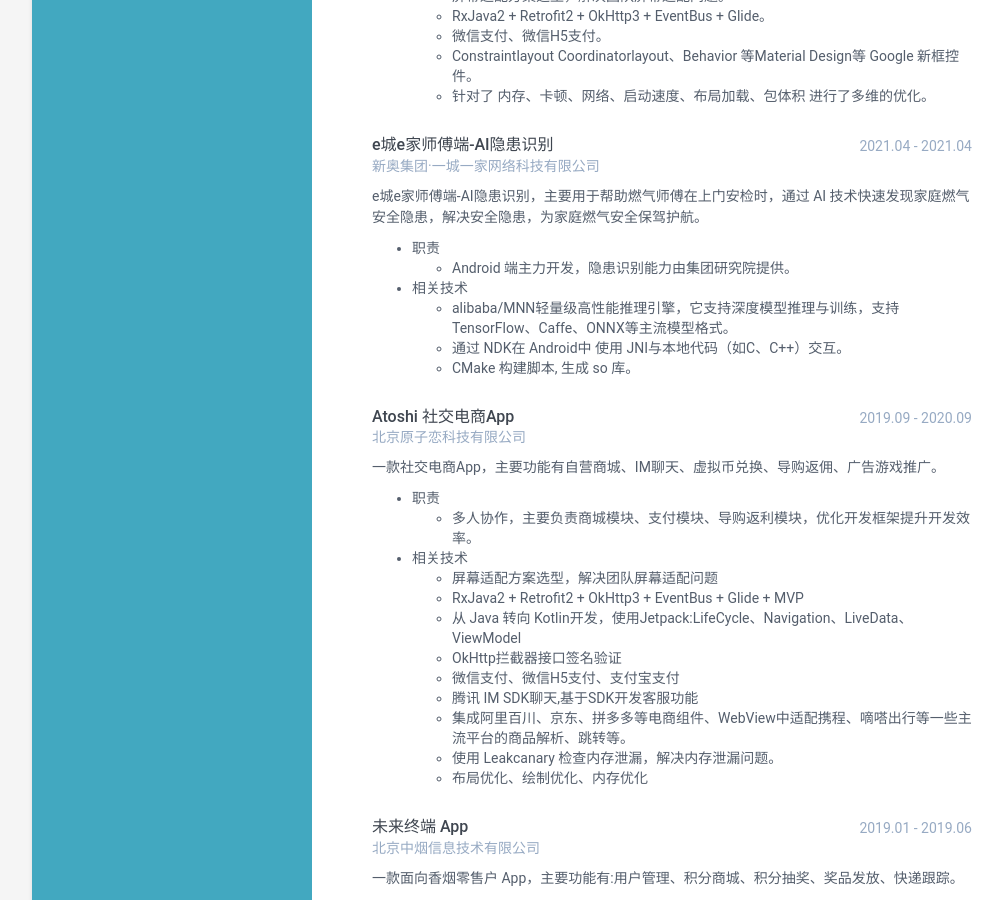
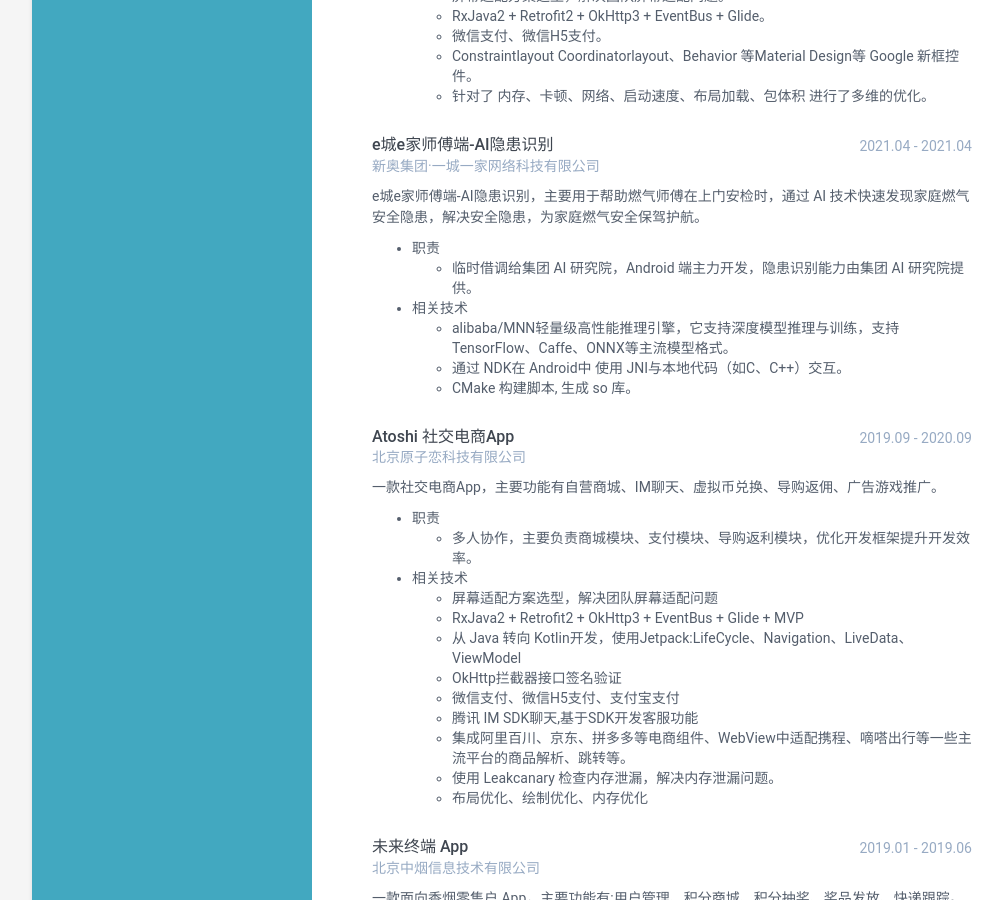
Before and after one commit to Seachal/online-cv-ui, a Jekyll site: the page built from index.html, in a window 1280 px wide and 900 px high, scrolled down 1605 px. Shown: the whole window, without its empty margins (108-1111 px from the left). Built offline with Jekyll 4.4.1, drawn with Linux system fonts in a browser that asks for light colours.

Commit message:
AI 隐患识别

```diff
--- a/_data/data.yml
+++ b/_data/data.yml
@@ -188,7 +188,7 @@ experiences-projects:
     details: |
       e城e家师傅端-AI隐患识别，主要用于帮助燃气师傅在上门安检时，通过 AI 技术快速发现家庭燃气安全隐患，解决安全隐患，为家庭燃气安全保驾护航。
         - 职责
-          - Android 端主力开发，隐患识别能力由集团研究院提供。
+          - 临时借调给集团 AI 研究院，Android 端主力开发，隐患识别能力由集团 AI 研究院提供。
         - 相关技术
           - alibaba/MNN轻量级高性能推理引擎，它支持深度模型推理与训练，支持TensorFlow、Caffe、ONNX等主流模型格式。
           - 通过 NDK在 Android中 使用 JNI与本地代码（如C、C++）交互。
```
